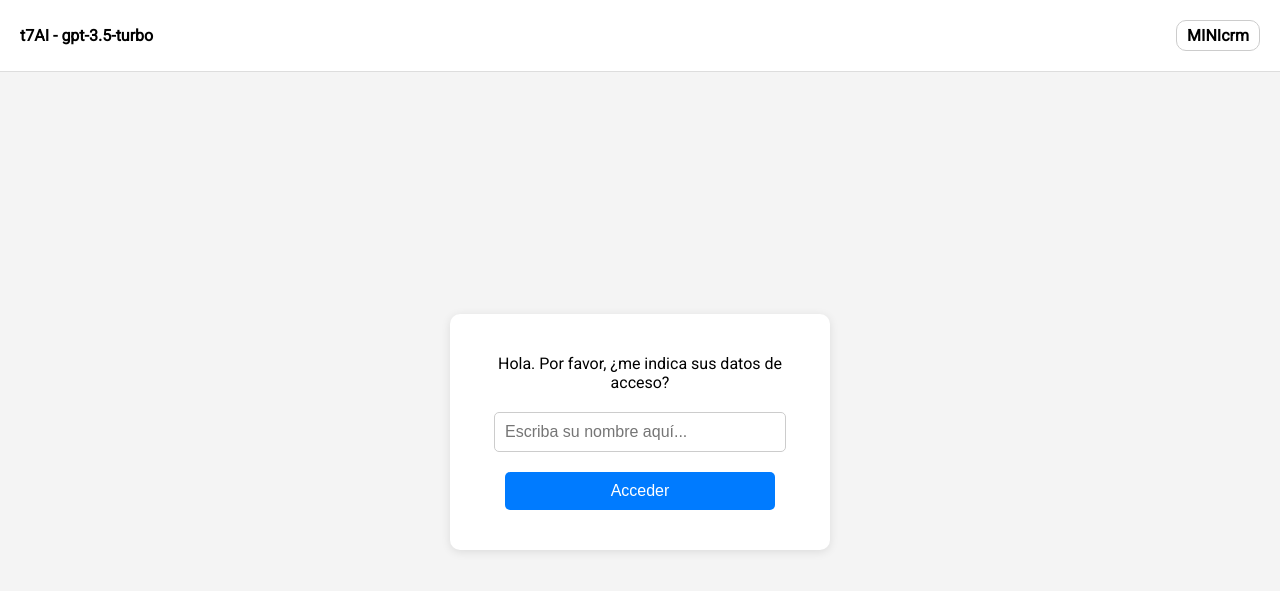
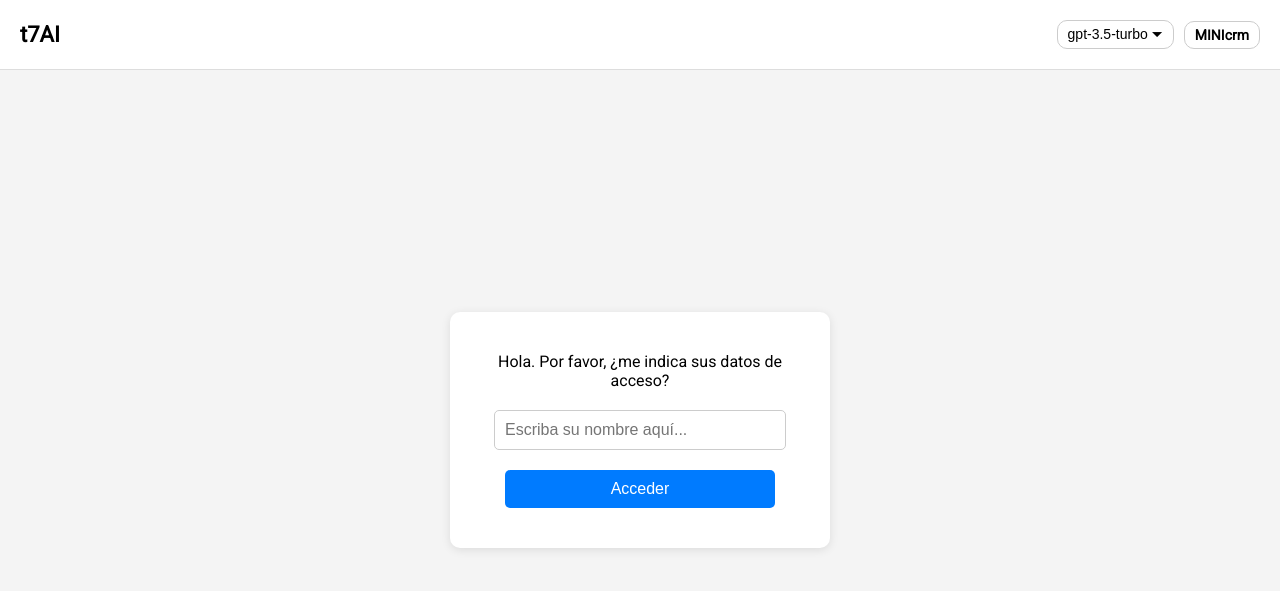
Before and after one commit to jmhernandezabril/T7AIChatModular, a Flask app: page / in a window 1280 px wide. Shown: the top 591 px of the page. Run offline with Flask 3, Linux system fonts and the light colour scheme.

Commit message:
tu mensajes

```diff
--- a/main.py
+++ b/main.py
@@ -9,6 +9,7 @@ def register_routes(app):
             "base.html",
             app_name=config.APP_NAME,
             ai_model=config.AI_MODEL,
+            ai_provider=config.AI_PROVIDER,
             font_family=config.FONT_FAMILY,
             saludo_inicial=config.SALUDO_INICIAL
         )
--- a/templates/base.html
+++ b/templates/base.html
@@ -4,7 +4,7 @@
     <meta charset="UTF-8">
     <title>{{ app_name }}</title>
 
-    <!-- Carga dinámica de fuente de Google Fonts -->
+    <!-- Fuente dinámica -->
     <link href="https://fonts.googleapis.com/css2?family={{ font_family | replace(' ', '+') }}&display=swap" rel="stylesheet">
 
     <style>
@@ -23,6 +23,42 @@
             border-bottom: 1px solid #ddd;
             font-weight: bold;
         }
+        .app-title {
+            font-size: 22px;
+            font-weight: bold;
+        }
+        .right-side {
+            display: flex;
+            align-items: center;
+            gap: 10px;
+        }
+        .dropdown {
+            position: relative;
+            display: inline-block;
+        }
+        .dropdown-content {
+            display: none;
+            position: absolute;
+            background-color: white;
+            min-width: 100px;
+            box-shadow: 0px 8px 16px rgba(0,0,0,0.2);
+            padding: 10px;
+            z-index: 1;
+            border: 1px solid #ccc;
+            border-radius: 10px;
+            text-align: center;
+        }
+        .dropdown:hover .dropdown-content {
+            display: block;
+        }
+        button.dropdown-btn {
+            background: none;
+            border: 1px solid #ccc;
+            padding: 5px 10px;
+            border-radius: 10px;
+            cursor: pointer;
+            font-size: 14px;
+        }
         .container {
             display: flex;
             flex-direction: column;
@@ -38,7 +74,7 @@
             text-align: center;
             width: 300px;
         }
-        input, button {
+        input, button.access {
             margin-top: 20px;
             padding: 10px;
             width: 90%;
@@ -46,29 +82,48 @@
             border: 1px solid #ccc;
             font-size: 16px;
         }
-        button {
+        button.access {
             background-color: #007bff;
             color: white;
             border: none;
             cursor: pointer;
         }
-        button:hover {
+        button.access:hover {
             background-color: #0056b3;
+        }
+        .mini-crm {
+            border: 1px solid #ccc;
+            padding: 5px 10px;
+            border-radius: 10px;
+            font-size: 14px;
         }
     </style>
 </head>
 <body>
 
 <header>
-    <div>t7AI - {{ ai_model }}</div>
-    <div style="border: 1px solid #ccc; padding: 5px 10px; border-radius: 10px;">{{ app_name }}</div>
+    <div class="app-title">t7AI</div>
+
+    <div class="right-side">
+        <div class="dropdown">
+            <button class="dropdown-btn">
+                {{ ai_model }} ⏷
+            </button>
+            <div class="dropdown-content">
+                {{ ai_provider }}
+            </div>
+        </div>
+        <div class="mini-crm">
+            {{ app_name }}
+        </div>
+    </div>
 </header>
 
 <div class="container">
     <div class="box">
         <div>{{ saludo_inicial }}</div>
         <input type="text" id="nombreUsuario" placeholder="Escriba su nombre aquí...">
-        <button onclick="acceder()">Acceder</button>
+        <button class="access" onclick="acceder()">Acceder</button>
     </div>
 </div>
 
```
